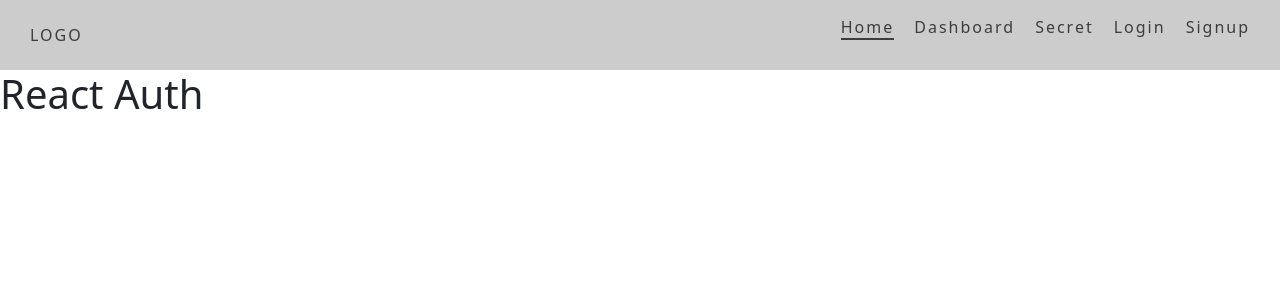
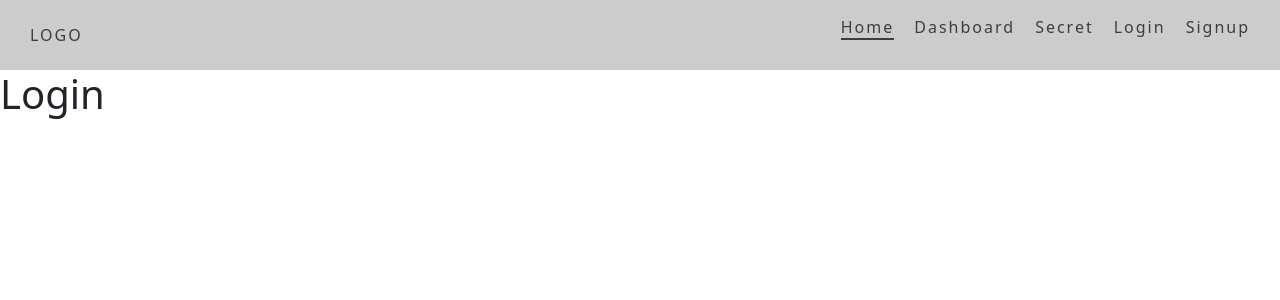
Before and after one commit to JoseMiguelVazquez/03-react-auth, a React (Vite) app: page /login in a window 1280 px wide. Shown: the top 300 px of the page. Built offline with nearby package versions, Linux system fonts and the light colour scheme.

Commit message:
React router DOM

```diff
--- a/src/App.jsx
+++ b/src/App.jsx
@@ -1,11 +1,15 @@
+import { BrowserRouter } from 'react-router-dom'
+import Header from '@/components/Header'
+import RoutesIndex from '@/routes/Index'
 import './App.css'
-import Header from '@/components/Header'
 
 function App () {
   return (
     <>
-      <Header />
-      <h1>React Auth</h1>
+      <BrowserRouter>
+        <Header />
+        <RoutesIndex />
+      </BrowserRouter>
     </>
   )
 }
--- /dev/null
+++ b/src/routes/Index.jsx
@@ -0,0 +1,17 @@
+import React from 'react'
+import { Routes, Route } from 'react-router-dom'
+import { Home, Dashboard, Login, Signup, Secret } from '@/pages'
+
+const RoutesIndex = () => {
+  return (
+    <Routes>
+      <Route path='/' element={<Home />} />
+      <Route path='/dashboard' element={<Dashboard />} />
+      <Route path='/secret' element={<Secret />} />
+      <Route path='/login' element={<Login />} />
+      <Route path='/signup' element={<Signup />} />
+    </Routes>
+  )
+}
+
+export default RoutesIndex
```
